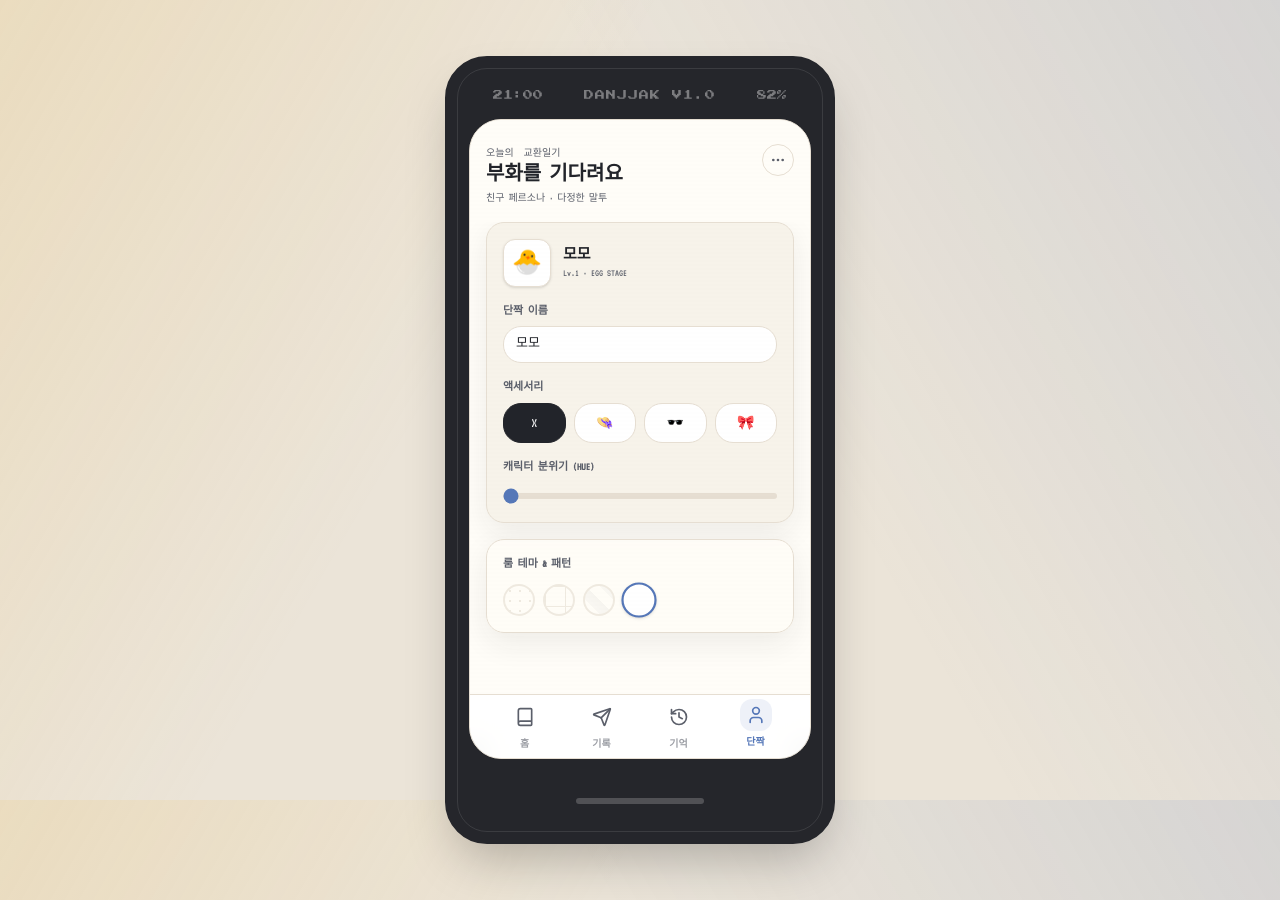
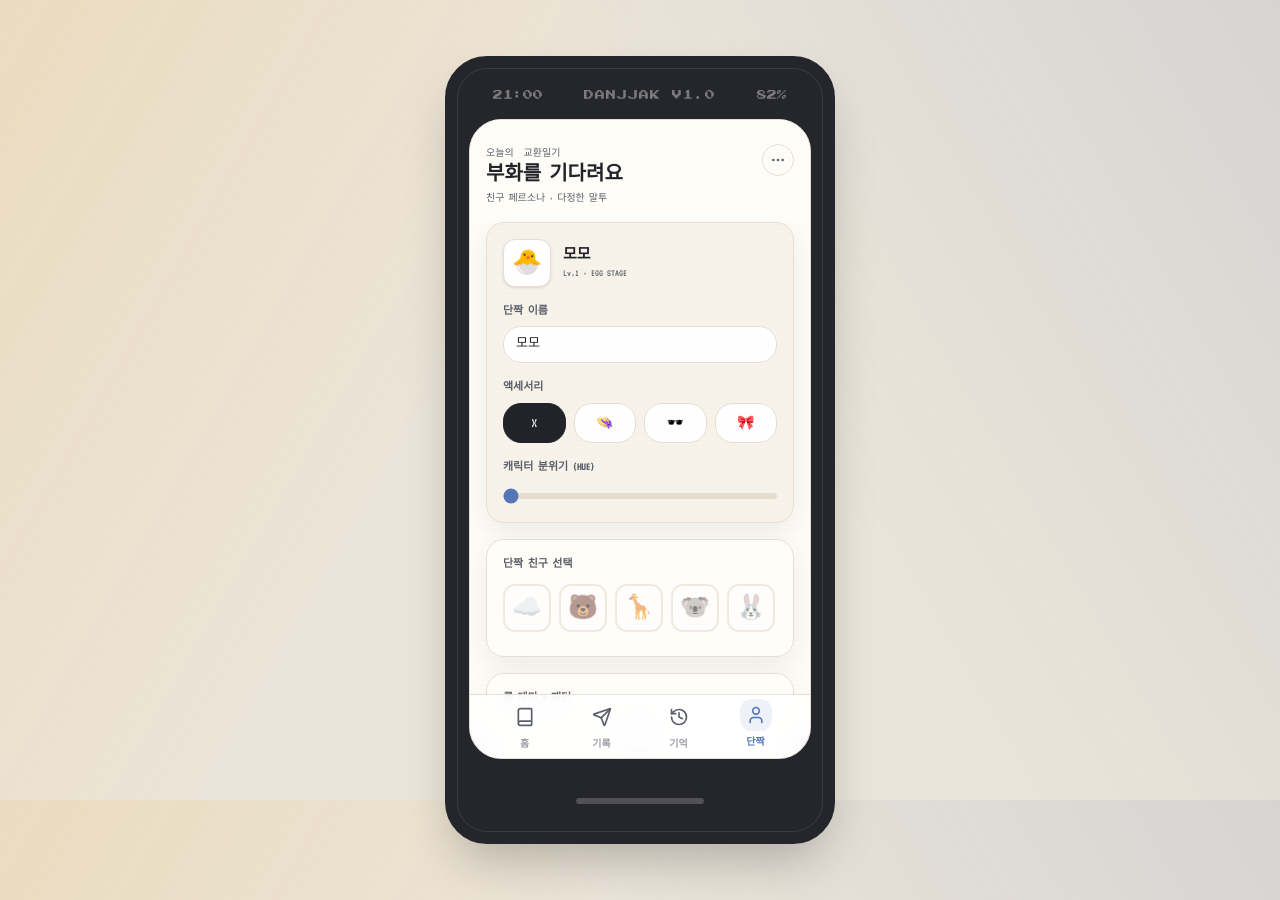
Before and after one commit to danjjak-ai/momoDiary, a Next.js app in the folder momo-app/: page / in a window 1280 px wide. Both pictures are taken after a click on the button "단짝". Built offline with nearby package versions, Linux system fonts and the light colour scheme.

Commit message:
feat: implement core Tamagotchi growth mechanics and diary-to-character interaction logic

```diff
--- a/momo-app/src/app/page.tsx
+++ b/momo-app/src/app/page.tsx
@@ -338,6 +338,24 @@ export default function Home() {
                   </div>
 
                   <div className="app-card">
+                    <label className="text-[11px] font-bold text-muted mb-3 block">단짝 친구 선택</label>
+                    <div className="flex gap-2 overflow-x-auto pb-2 custom-scrollbar">
+                      {CHARACTERS.map((char, index) => (
+                        <button
+                          key={index}
+                          onClick={() => setCharacterType(index)}
+                          className={`flex-shrink-0 w-12 h-12 rounded-xl border-2 flex items-center justify-center text-2xl transition-all ${
+                            characterType === index ? "border-primary bg-primary/5 scale-110 shadow-sm" : "border-line bg-white opacity-60 hover:opacity-100"
+                          }`}
+                          title={char.name}
+                        >
+                          {char.emoji}
+                        </button>
+                      ))}
+                    </div>
+                  </div>
+
+                  <div className="app-card">
                     <label className="text-[11px] font-bold text-muted mb-3 block">룸 테마 & 패턴</label>
                     <div className="flex gap-2">
                       {(["dots", "grid", "stripes", "none"] as const).map(p => (
--- a/momo-app/src/components/PixelCharacter.tsx
+++ b/momo-app/src/components/PixelCharacter.tsx
@@ -15,6 +15,11 @@ interface PixelCharacterProps {
 
 const CHARACTERS = [
   { name: "몽실이", emoji: "☁️", story: "폭신폭신한 구름처럼 다정한 친구예요." },
+  { name: "반달곰", emoji: "🐻", story: "가슴에 하얀 달을 품은, 듬직하고 힘이 센 친구예요." },
+  { name: "기린이", emoji: "🦒", story: "목을 길게 빼고 멀리까지 내다보는, 호기심 많은 친구예요." },
+  { name: "코알라", emoji: "🐨", story: "유칼립투스 잎을 좋아하고 잠이 많은, 느긋한 성격의 친구예요." },
+  { name: "토끼", emoji: "🐰", story: "깡충깡충 뛰어다니며 소식을 전하는, 활기찬 친구예요." },
+  { name: "용용이", emoji: "🐲", story: "하늘을 날며 소원을 들어주는, 신비롭고 용감한 친구예요." },
   { name: "뾰족이", emoji: "🌵", story: "까칠해 보이지만 속은 따뜻한 에너지 넘치는 친구!" },
   { name: "불꽃이", emoji: "🔥", story: "언제나 열정적이고 모험을 좋아하는 친구예요." },
   { name: "새싹이", emoji: "🌱", story: "자연을 사랑하고 평화를 추구하는 조용한 친구." },
```
Also changed, not shown: 1 other file (tests, documents, lock files or other folders).
